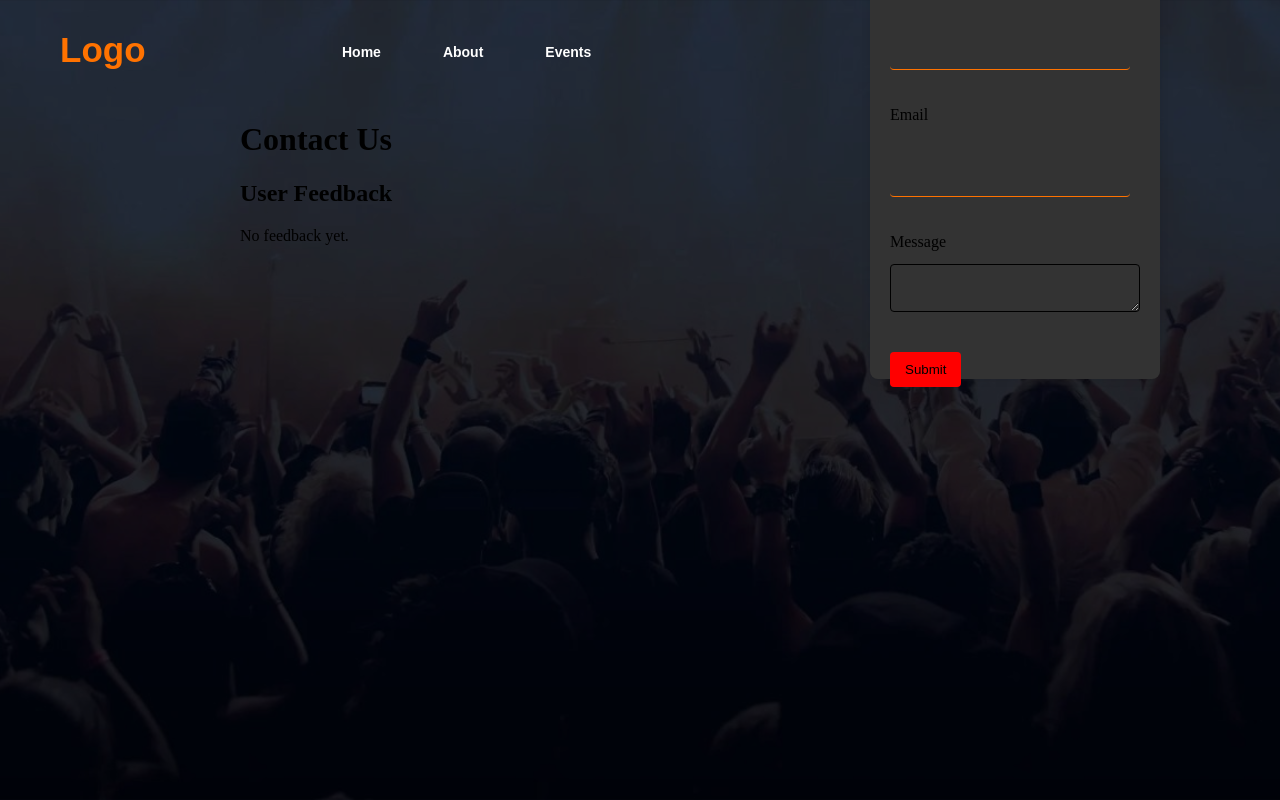
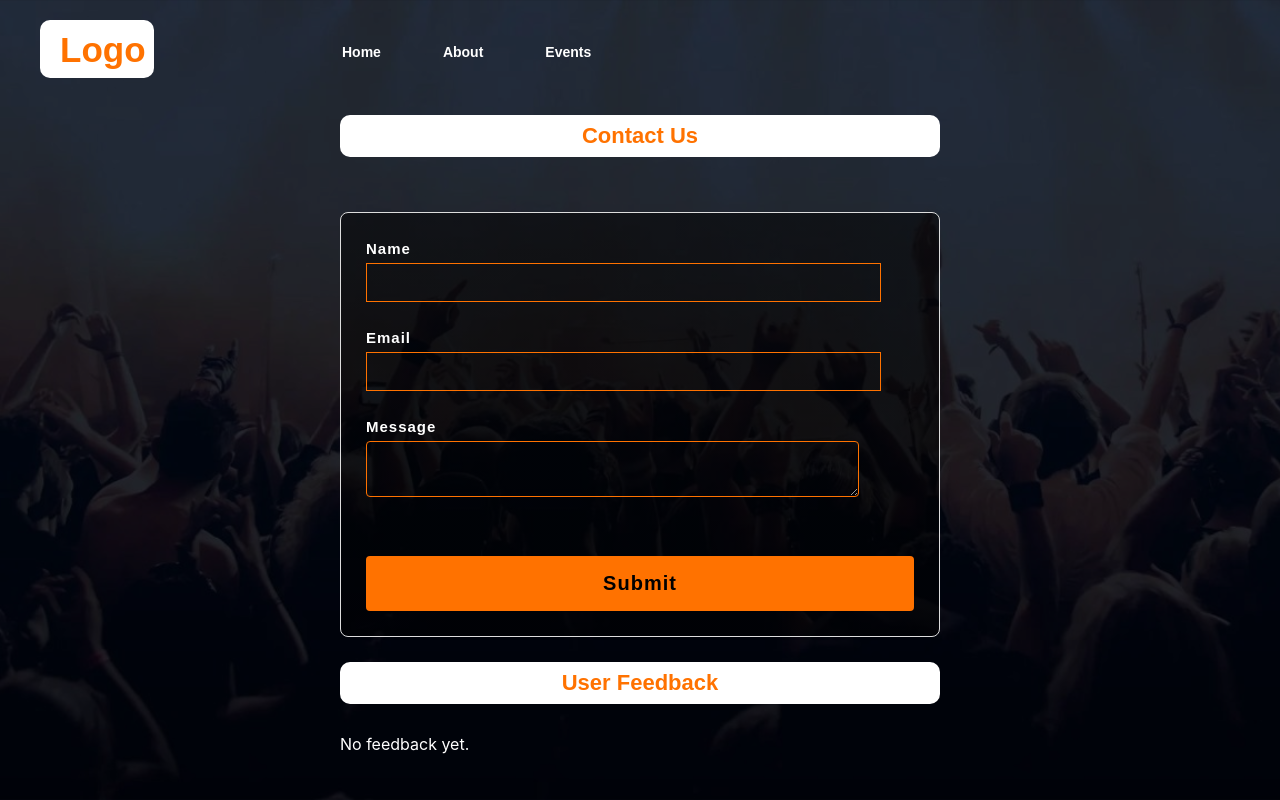
Before and after one commit to luckydev8888/Event_Management_System, a React (Create React App) app in the folder frontend/: page /#/contact in a window 1280 px wide. Shown: the top 800 px of the page. Built offline with nearby package versions, Linux system fonts and the light colour scheme; sample sign-in values are in the browser's storage.

Commit message:
Styling adjustments

```diff
--- a/frontend/src/components/ContactPage/ContactPage.css
+++ b/frontend/src/components/ContactPage/ContactPage.css
@@ -1,51 +1,91 @@
-.container {
-  max-width: 800px;
+.contact-container {
+  max-width: 600px;
   margin: 0 auto;
   padding: 20px;
-  font-family: 'Arial, sans-serif';
+  color: #fff;
 }
 
-.form {
+.contact-form{
+  max-width: 600px;
+  margin-top: auto;
+  margin-bottom: 50px;
+  padding: 25px;
+  border: 1px solid #ddd;
+  border-radius: 8px;
+  background: linear-gradient(to top, rgba(0,0,0,0.5)50%,rgba(0,0,0,0.5)50%);
+  transform: translate(0%,25px);
+  position: center;
+}
+.contact-container h1, h2{
+  text-align: center;
+  font-family: sans-serif;
   background-color: #fff;
-  padding: 20px;
-  border-radius: 8px;
-  box-shadow: 0 0 10px rgba(0, 0, 0, 0.1);
-  margin-bottom: 20px;
+  color: #ff7200;
+  font-size: 22px;
+  border-radius: 10px;
+  margin-bottom:  30px;
+  padding: 8px;
 }
 
 .formGroup {
   margin-bottom: 20px;
 }
 
-.label {
-  display: block;
-  margin-bottom: 8px;
+.contact-label {
+  font-weight: bold;
+  color: #fff;
+  font-size: 15px;
+  letter-spacing: 1px;
+  font-family: sans-serif;
+  margin-bottom: 10px;
 }
 
-.input {
-  width: 100%;
-  padding: 8px;
-  margin-bottom: 16px;
-  box-sizing: border-box;
-  border: 1px solid #000000;
-  border-radius: 4px;
+.contact-input {
+  width: 90%;
+  padding: 10px;
+  margin: 5px 0;
+  background: transparent;
+  border-bottom: 1px solid #ff7200;
+  border-top: 1px solid #ff7200;
+  border-right: 1px solid #ff7200;
+  border-left: 1px solid #ff7200;
+  color: #fff;
+  font-size: 15px;
+  letter-spacing: 1px;
+  margin-top: 5px;
+  font-family: sans-serif;
 }
 
-.button {
-  background-color: #ff0000;
-  color: #000000;
-  padding: 10px 15px;
+.contact-input:focus{
+  outline: none;
+}
+
+.contact-button {
+  min-height: 55px;
+  width: 100%;
+  background-color: #ff7200;;
+  color: black;
+  font-weight: bold;
+  font-size: 20px;
+  letter-spacing: 1px;
+  font-family: sans-serif;
+  padding: 10px;
   border: none;
   border-radius: 4px;
   cursor: pointer;
+  margin-top: 30px;
+  border: none;
+  cursor: pointer;
+  transition: all 0.2s ease;
 }
 
-.button:hover {
-  background-color: #45a049;
+.contact-button:hover {
+  background-color: #ff7200;;
 }
 
-.error {
-  color: #ff0000;
+.contact-error {
+  color:#ff7200;
+  margin-top: 5px;
 }
 
 .feedbackList {
--- a/frontend/src/components/ContactPage/ContactPage.js
+++ b/frontend/src/components/ContactPage/ContactPage.js
@@ -61,12 +61,12 @@ class ContactPage extends Component {
 
   render() {
     return (
-      <div className="container">
+      <div className="contact-container">
         <h1>Contact Us</h1>
-        <form onSubmit={this.handleSubmit} className="form">
+        <form onSubmit={this.handleSubmit} className="contact-form">
           {/* Contact form */}
           <div className="formGroup">
-            <label htmlFor="name" className="label">
+            <label htmlFor="name" className="contact-label">
               Name
             </label>
             <input
@@ -75,14 +75,14 @@ class ContactPage extends Component {
               name="name"
               value={this.state.name}
               onChange={this.handleInputChange}
-              className="input"
+              className="contact-input"
             />
             {this.state.errors && this.state.errors.name && (
-              <span className="error">{this.state.errors.name}</span>
+              <span className="contact-error">{this.state.errors.name}</span>
             )}
           </div>
           <div className="formGroup">
-            <label htmlFor="email" className="label">
+            <label htmlFor="email" className="contact-label">
               Email
             </label>
             <input
@@ -91,14 +91,14 @@ class ContactPage extends Component {
               name="email"
               value={this.state.email}
               onChange={this.handleInputChange}
-              className="input"
+              className="contact-input"
             />
             {this.state.errors && this.state.errors.email && (
-              <span className="error">{this.state.errors.email}</span>
+              <span className="contact-error">{this.state.errors.email}</span>
             )}
           </div>
           <div className="formGroup">
-            <label htmlFor="message" className="label">
+            <label htmlFor="message" className="contact-label">
               Message
             </label>
             <textarea
@@ -106,13 +106,13 @@ class ContactPage extends Component {
               name="message"
               value={this.state.message}
               onChange={this.handleInputChange}
-              className="input"
+              className="contact-input"
             />
             {this.state.errors && this.state.errors.message && (
-              <span className="error">{this.state.errors.message}</span>
+              <span className="contact-error">{this.state.errors.message}</span>
             )}
           </div>
-          <button type="submit" className="button">
+          <button type="submit" className="contact-button">
             Submit
           </button>
         </form>
--- a/frontend/src/components/Login/Register.js
+++ b/frontend/src/components/Login/Register.js
@@ -74,7 +74,7 @@ const RegistrationForm = () => {
             onChange={handleChange}
             required
           />
-          {errors.userName && <span className="error">{errors.userName}</span>}
+          {errors.userName && <span className="register-error">{errors.userName}</span>}
         </div>
         <div>
           <label htmlFor="fullName">Full Name:</label>
@@ -86,7 +86,7 @@ const RegistrationForm = () => {
             onChange={handleChange}
             required
           />
-          {errors.fullName && <span className="error">{errors.fullName}</span>}
+          {errors.fullName && <span className="register-error">{errors.fullName}</span>}
         </div>
         <div>
           <label htmlFor="email">Email:</label>
@@ -98,7 +98,7 @@ const RegistrationForm = () => {
             onChange={handleChange}
             required
           />
-          {errors.email && <span className="error">{errors.email}</span>}
+          {errors.email && <span className="register-error">{errors.email}</span>}
         </div>
         <div>
           <label htmlFor="phone">Phone No:</label>
@@ -110,7 +110,7 @@ const RegistrationForm = () => {
             onChange={handleChange}
             required
           />
-          {errors.phone && <span className="error">{errors.phone}</span>}
+          {errors.phone && <span className="register-error">{errors.phone}</span>}
         </div>
         <div>
           <label htmlFor="password">Password:</label>
@@ -122,7 +122,7 @@ const RegistrationForm = () => {
             onChange={handleChange}
             required
           />
-          {errors.password && <span className="error">{errors.password}</span>}
+          {errors.password && <span className="register-error">{errors.password}</span>}
         </div>
         <div>
           <label htmlFor="repassword">Confirm Password:</label>
@@ -134,7 +134,7 @@ const RegistrationForm = () => {
             onChange={handleChange}
             required
           />
-          {errors.repassword && <span className="error">{errors.repassword}</span>}
+          {errors.repassword && <span className="register-error">{errors.repassword}</span>}
         </div>
 
         <button type="submit">Register</button>
--- a/frontend/src/components/Login/register.css
+++ b/frontend/src/components/Login/register.css
@@ -23,9 +23,9 @@
   display: flex;
   flex-direction: column;
 }
-div {
+/* div {
   margin-bottom: 15px;
-}
+} */
 .registration-container label {
   font-weight: bold;
   color: #fff;
@@ -34,6 +34,7 @@ div {
   font-family: sans-serif;
   margin-bottom: 10px;
 }
+
 .registration-container input{
   width: 90%;
   padding: 10px;
@@ -64,34 +65,12 @@ div {
   text-decoration: none;
   color: #ff7200;
 }
-select{
-  width: 100%;
-  padding: 8px;
-  margin-top: 5px;
-  box-sizing: border-box;
-  border: 1px solid #ccc;
-  border-radius: 4px;
-}
 
-.error{
+.register-error{
   color:#ff7200;
   margin-top: 5px;
 }
 
-textarea {
-  width: 95%;
-  padding: 10px;
-  margin: 5px 0;
-  background: transparent;
-  box-sizing: border-box;
-  border: 1px solid ;
-  border-radius: 4px;
-  border-bottom: 1px solid #ff7200;
-  border-top: 1px solid #ff7200;
-  border-right: 1px solid #ff7200;
-  border-left: 1px solid #ff7200;
-  resize: vertical;
-}
 .registration-container button {
   min-height: 55px;
   width: 100%;
```
